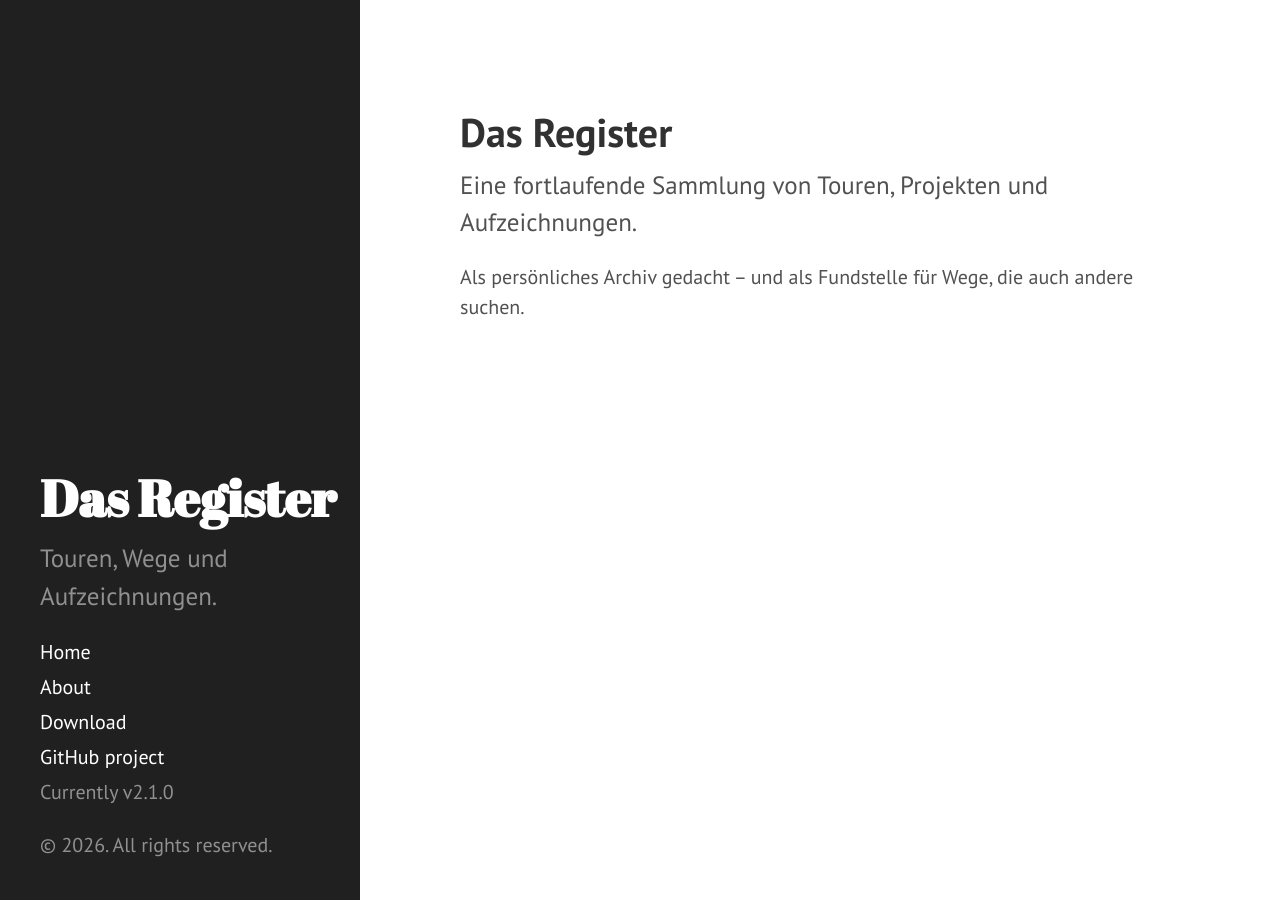
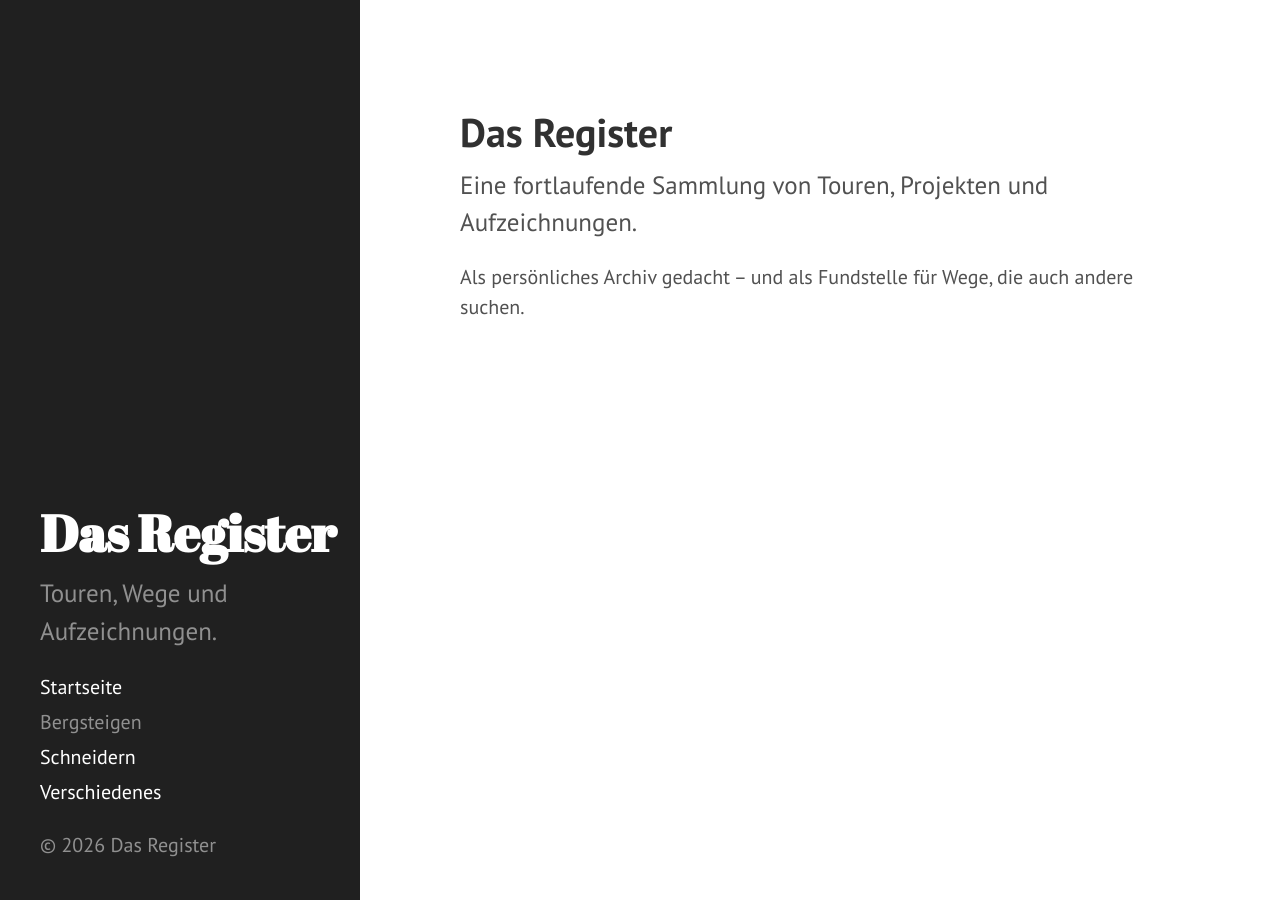
Before and after one commit to gryphiusodenhobler/dasregister, a Jekyll site: the page built from index.html, in a window 1280 px wide. Built offline with Jekyll 4.4.1, drawn with Linux system fonts in a browser that asks for light colours; the list of posts is cut into pages by our own code.

Commit message:
Update sidebar.html

```diff
--- a/_includes/sidebar.html
+++ b/_includes/sidebar.html
@@ -1,36 +1,51 @@
 <div class="sidebar">
   <div class="container sidebar-sticky">
+
     <div class="sidebar-about">
       <h1>
         <a href="{{ site.baseurl }}">
           {{ site.title }}
         </a>
       </h1>
+
       <p class="lead">{{ site.description }}</p>
     </div>
 
     <nav class="sidebar-nav">
-      <a class="sidebar-nav-item{% if page.url == site.baseurl %} active{% endif %}" href="{{ site.baseurl }}">Home</a>
 
-      {% comment %}
-        The code below dynamically generates a sidebar nav of pages with
-        `layout: page` in the front-matter. See readme for usage.
-      {% endcomment %}
+      <a class="sidebar-nav-item" href="{{ site.baseurl }}">
+        Startseite
+      </a>
 
-      {% assign pages_list = site.pages %}
-      {% for node in pages_list %}
-        {% if node.title != null %}
-          {% if node.layout == "page" %}
-            <a class="sidebar-nav-item{% if page.url == node.url %} active{% endif %}" href="{{ node.url }}">{{ node.title }}</a>
-          {% endif %}
-        {% endif %}
-      {% endfor %}
+      <details class="sidebar-group">
+        <summary class="sidebar-nav-item">
+          Bergsteigen
+        </summary>
 
-      <a class="sidebar-nav-item" href="{{ site.github.repo }}/archive/v{{ site.version }}.zip">Download</a>
-      <a class="sidebar-nav-item" href="{{ site.github.repo }}">GitHub project</a>
-      <span class="sidebar-nav-item">Currently v{{ site.version }}</span>
+        <div class="sidebar-subnav">
+          <a href="{{ site.baseurl }}bergsteigen/touren/">
+            Touren
+          </a>
+
+          <a href="{{ site.baseurl }}bergsteigen/projekte/">
+            Projekte
+          </a>
+        </div>
+      </details>
+
+      <a class="sidebar-nav-item" href="{{ site.baseurl }}schneidern/">
+        Schneidern
+      </a>
+
+      <a class="sidebar-nav-item" href="{{ site.baseurl }}verschiedenes/">
+        Verschiedenes
+      </a>
+
     </nav>
 
-    <p>&copy; {{ site.time | date: '%Y' }}. All rights reserved.</p>
+    <p>
+      &copy; {{ site.time | date: '%Y' }} Das Register
+    </p>
+
   </div>
 </div>
```
